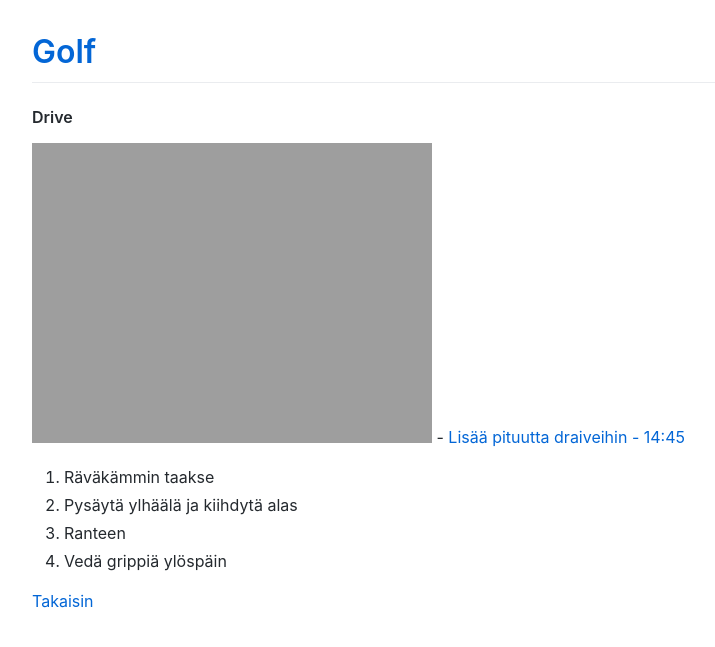
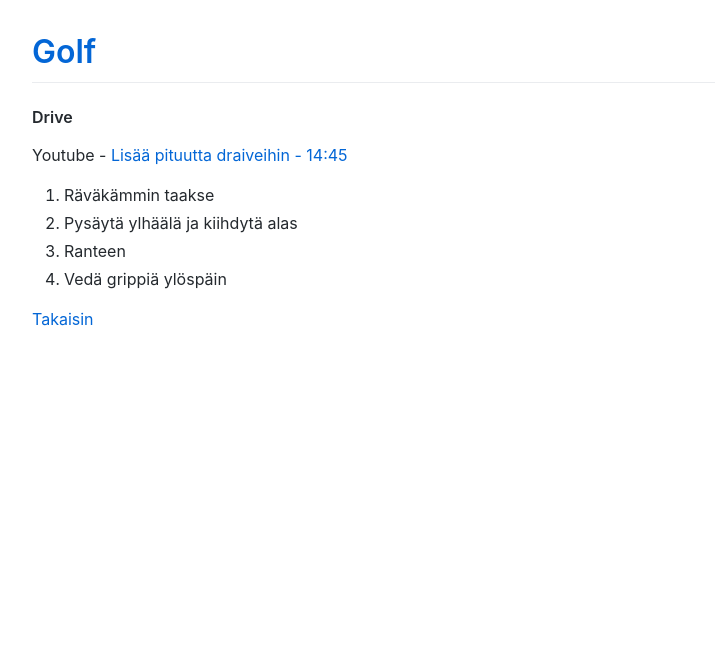
Before and after one commit to haapio/haapio.github.io, a Jekyll site: the page built from drive.md, in a window 1280 px wide. Shown: the top 647 px of the page, without its empty margins (118-833 px from the left). Built offline with Jekyll 4.4.1, drawn with Linux system fonts in a browser that asks for light colours; comment, search, counter and statistics services are not loaded.

Commit message:
Update drive.md

```diff
--- a/drive.md
+++ b/drive.md
@@ -3,7 +3,7 @@ layout: default
 ---
 #### Drive
 
-![Youtube](youtube.png | width=10) - [Lisää pituutta draiveihin - 14:45](https://www.youtube.com/watch?v=lCz5lVhGB9A)
+Youtube - [Lisää pituutta draiveihin - 14:45](https://www.youtube.com/watch?v=lCz5lVhGB9A)
 1.  Räväkämmin taakse
 2.  Pysäytä ylhäälä ja kiihdytä alas
 3.  Ranteen
```
